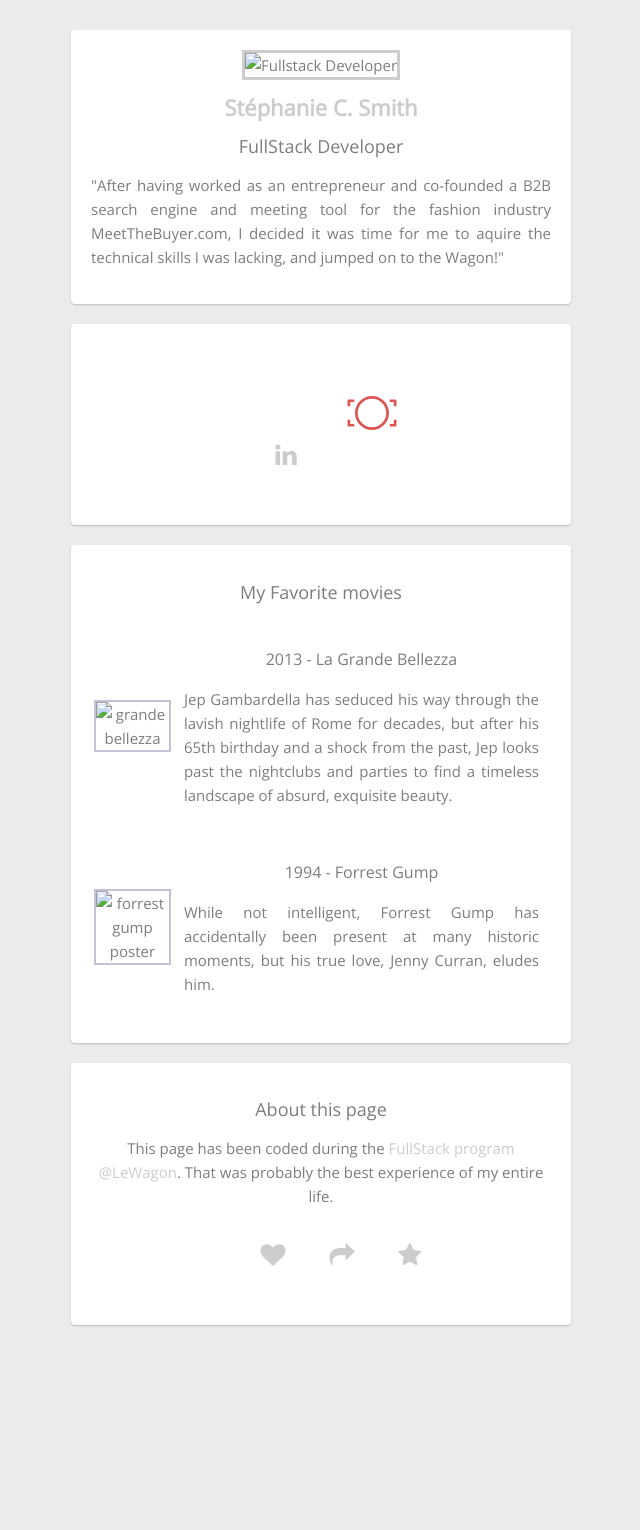
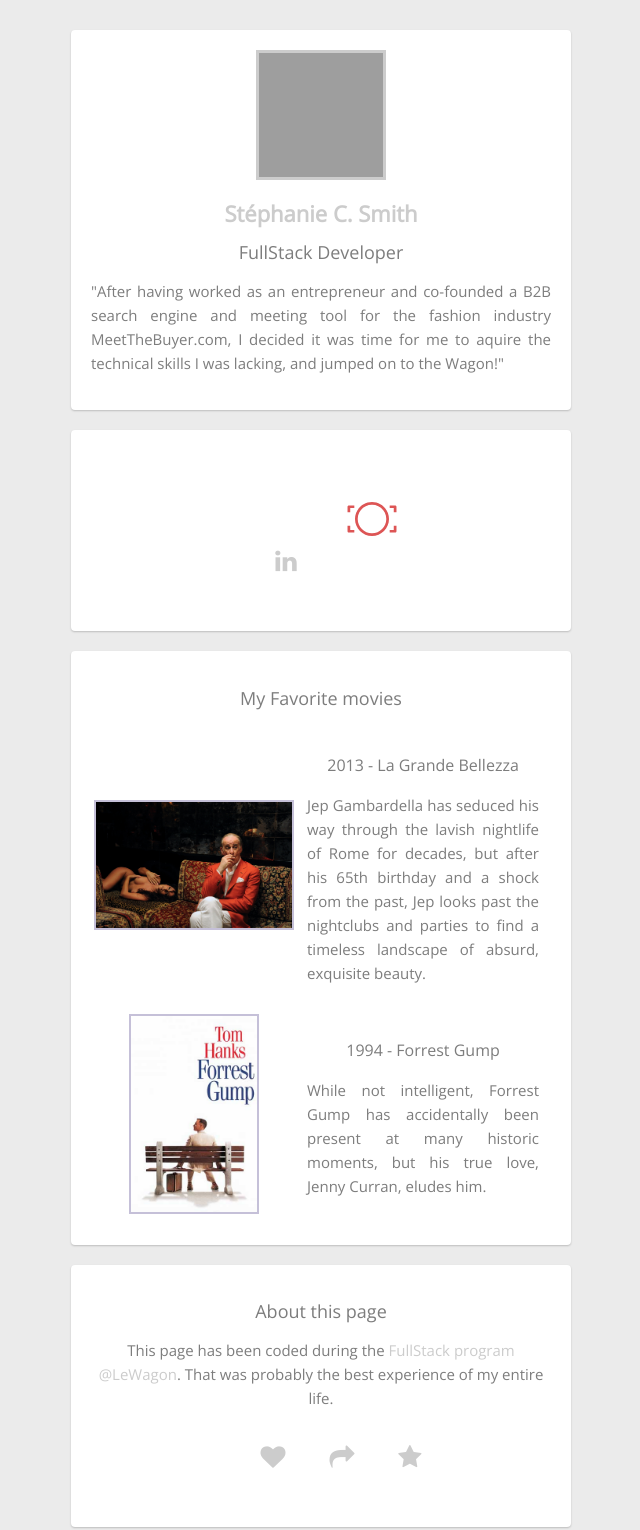
Before and after one commit to stephwithunaccent/profile-page, a plain HTML site: page index.html in a window 1280 px wide. Shown: the whole page, without its empty margins (319-959 px from the left). Before the commit the page ends 1355 px from the top, so only its background shows below. Drawn offline with nearby package versions, Linux system fonts and the light colour scheme; the site is published under a folder, as on GitHub Pages, so addresses that start at the root find nothing.

Commit message:
fix images src

```diff
--- a/index.html
+++ b/index.html
@@ -10,7 +10,7 @@
 <body>
   <div class="container">
     <div class="card text-center">
-      <img src="/images/Pappa60-49.jpg" alt="Fullstack Developer" id="img-profile">
+      <img src="images/Pappa60-49.jpg" alt="Fullstack Developer" id="img-profile">
       <h1>Stéphanie C. Smith</h1>
       <h2>FullStack Developer</h2>
       <p> "After having worked as an entrepreneur and co-founded a B2B search engine and meeting tool for the fashion industry MeetTheBuyer.com, I decided  it was time for me to aquire the technical skills I was lacking, and jumped on to the Wagon!"</p>
@@ -34,7 +34,7 @@
           <tbody>
             <tr>
               <td class="center-image">
-                <img src="/images/grande_bellezza.jpg" alt="grande bellezza" id="moviespics">
+                <img src="images/grande_bellezza.jpg" alt="grande bellezza" id="moviespics">
               </td>
               <td id="moviestd">
                 <h3>2013 - La Grande Bellezza</h3>
@@ -43,7 +43,7 @@
             </tr>
             <tr>
               <td class="center-image">
-                <img src="/images/forrest-gump-poster.jpg" alt="forrest gump poster" id="moviesfg">
+                <img src="images/forrest-gump-poster.jpg" alt="forrest gump poster" id="moviesfg">
               </td>
               <td id="moviestd">
                 <h3>1994 - Forrest Gump</h3>
```
